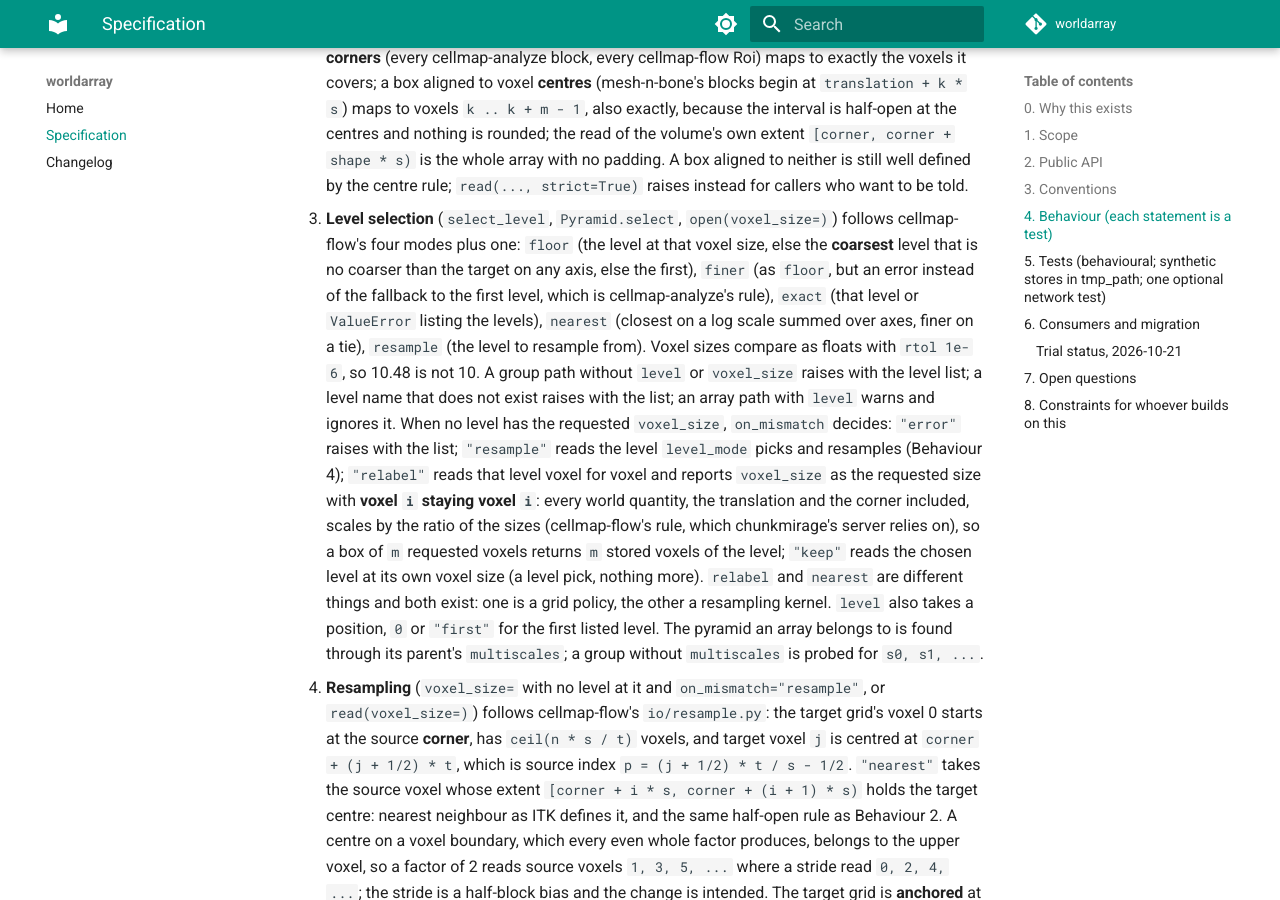
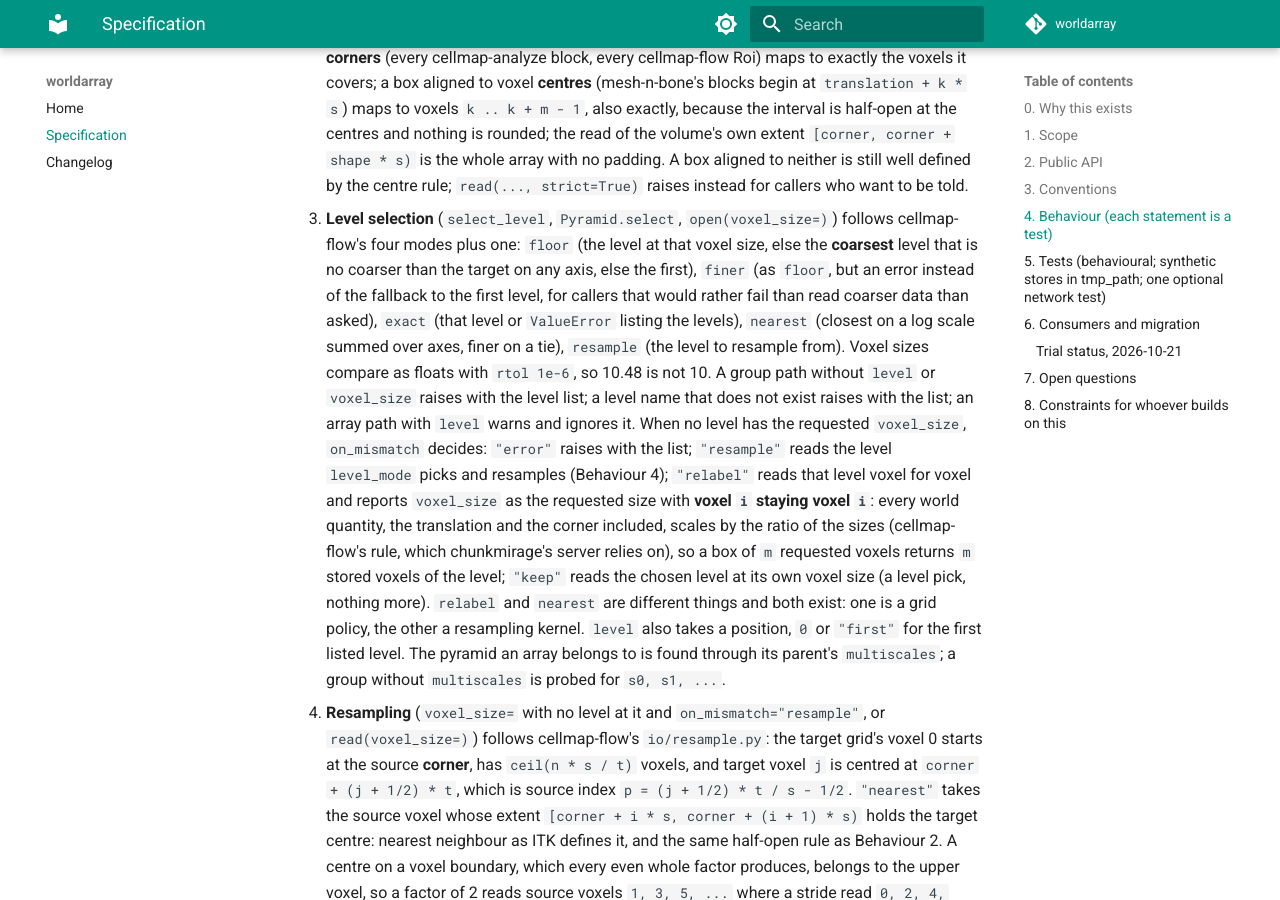
Before and after one commit to JaneliaSciComp/worldarray, an MkDocs documentation site: the page built from docs/spec.md, in a window 1280 px wide and 900 px high, scrolled down 9477 px. Built offline with MkDocs 1.6.1 and Material for MkDocs 9.7.7, drawn with Linux system fonts in a browser that asks for light colours; comment, search, counter and statistics services are not loaded.

Commit message:
spec: the finer level mode is not cellmap-analyze's rule
cellmap-analyze's resolve_scale_path fell back to the finest level when every level
was coarser than the target (a test pins it), so its target_voxel_size maps to
level_mode="floor" with on_mismatch="keep", as the consumer table already said.
Behaviour 3 no longer attributes "finer" to it.

Claude-Session: https://claude.ai/code/session_0141wgF8mkGbjGfBFKfKhp64

```diff
--- a/docs/spec.md
+++ b/docs/spec.md
@@ -380,9 +380,9 @@ this document and that one differ, fix one of them.
 3. **Level selection** (`select_level`, `Pyramid.select`, `open(voxel_size=)`) follows
    cellmap-flow's four modes plus one: `floor` (the level at that voxel size, else the
    **coarsest** level that is no coarser than the target on any axis, else the first),
-   `finer` (as `floor`, but an error instead of the fallback to the first level, which is
-   cellmap-analyze's rule), `exact` (that
-   level or `ValueError` listing the levels), `nearest` (closest on a log scale summed over
+   `finer` (as `floor`, but an error instead of the fallback to the first level, for
+   callers that would rather fail than read coarser data than asked), `exact` (that level or
+   `ValueError` listing the levels), `nearest` (closest on a log scale summed over
    axes, finer on a tie), `resample` (the level to resample from). Voxel sizes compare as
    floats with `rtol 1e-6`, so 10.48 is not 10. A group path without `level` or
    `voxel_size` raises with the level list; a level name that does not exist raises with
```
